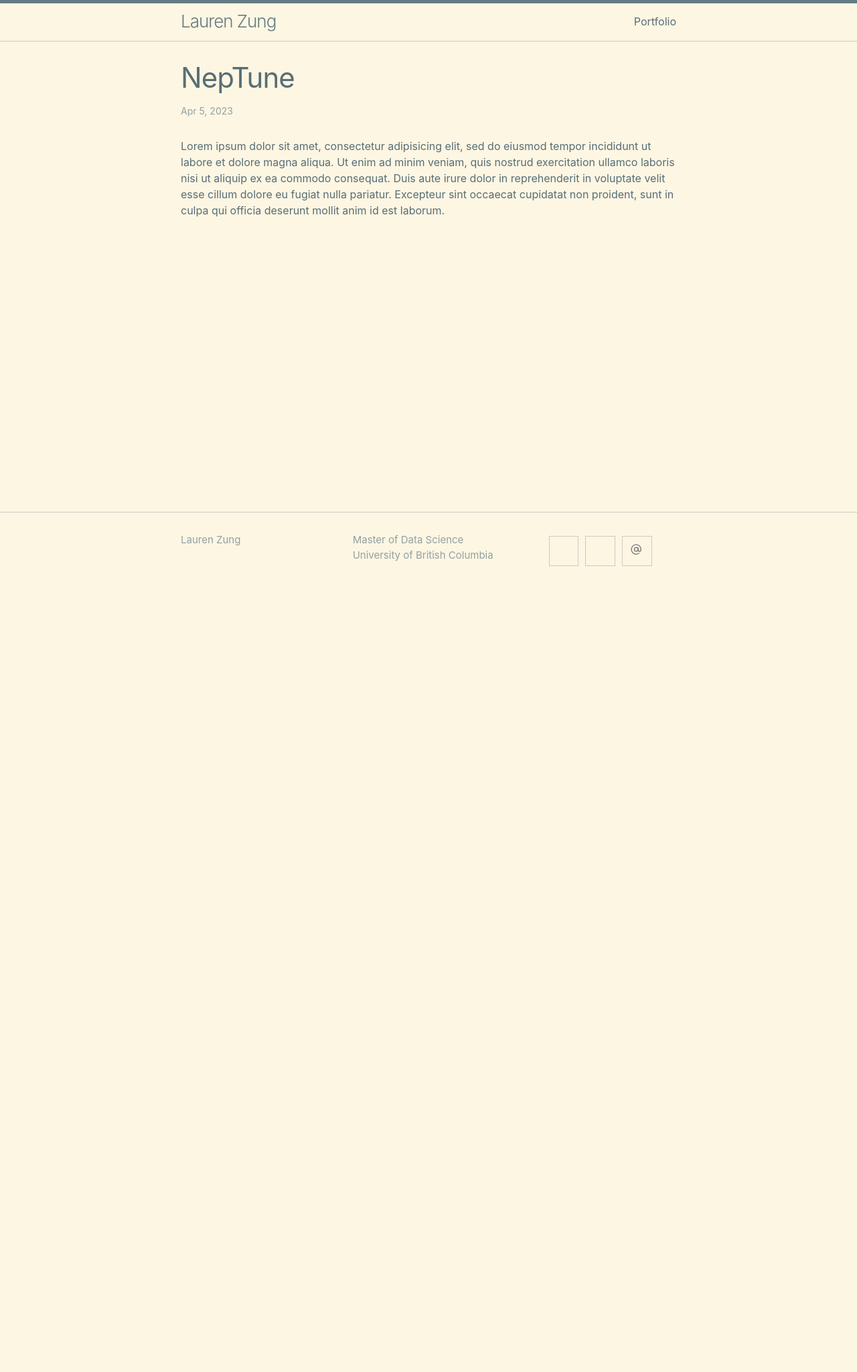
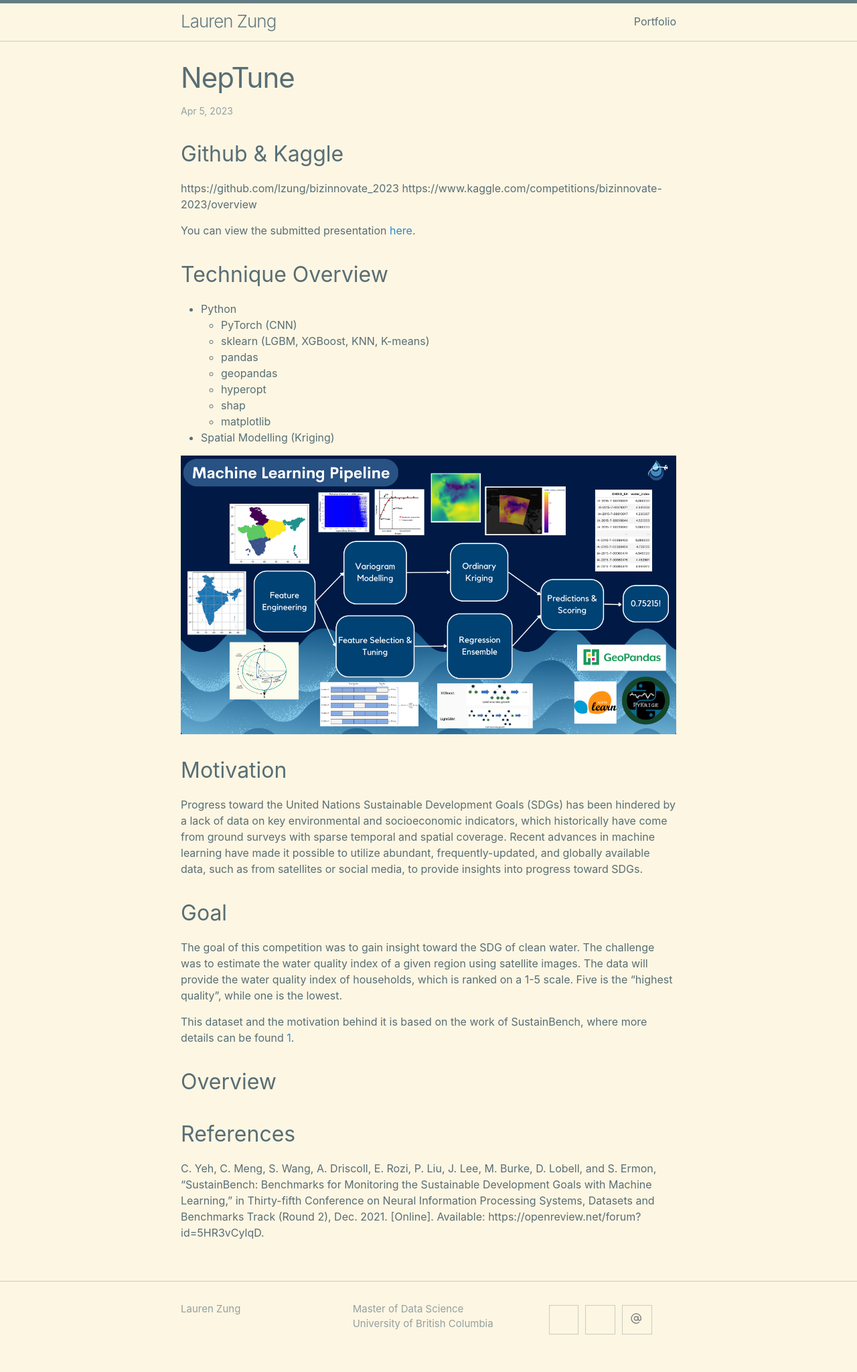
Before and after one commit to lzung/lzung.github.io, a Jekyll site: the page built from _posts/2023-04-05-water-quality.md, in a window 1280 px wide. Shown: the whole page at 67% size. Built offline with Jekyll 4.4.1, drawn with Linux system fonts in a browser that asks for light colours; before the commit the page ends 900 px from its top, so only the background shows below that.

Commit message:
upload post images

```diff
--- a/_layouts/portfolio.html
+++ b/_layouts/portfolio.html
@@ -25,7 +25,10 @@
       {%- assign date_format = site.minima.date_format | default: "%b %-d, %Y" -%}
       {%- for post in posts -%}
       <li>
-        <span class="post-meta">{{ post.date | date: date_format }}</span>
+        {%- if post.image -%}
+          <img src="{{- post.image | relative_url -}}" alt="" class="blog-roll-image">
+        {%- endif -%}
+          <span class="post-meta">{{ post.date | date: date_format }}</span>
         <h3>
           <a class="post-link" href="{{ post.url | relative_url }}">
             {{ post.title }}
--- a/_posts/2023-04-05-water-quality.md
+++ b/_posts/2023-04-05-water-quality.md
@@ -2,6 +2,42 @@
 layout: post
 title: "NepTune"
 subtitle: "Predicting water quality across households in India"
+image: "/images/bizinnovate.png"
 ---
 
-Lorem ipsum dolor sit amet, consectetur adipisicing elit, sed do eiusmod tempor incididunt ut labore et dolore magna aliqua. Ut enim ad minim veniam, quis nostrud exercitation ullamco laboris nisi ut aliquip ex ea commodo consequat. Duis aute irure dolor in reprehenderit in voluptate velit esse cillum dolore eu fugiat nulla pariatur. Excepteur sint occaecat cupidatat non proident, sunt in culpa qui officia deserunt mollit anim id est laborum.
+## Github & Kaggle
+https://github.com/lzung/bizinnovate_2023
+https://www.kaggle.com/competitions/bizinnovate-2023/overview
+
+You can view the submitted presentation [here](https://drive.google.com/file/d/1m1cFU4MLSvqx4EJpYStJ7zTyobb8C_YR/view).
+
+## Technique Overview
+- Python
+    - PyTorch (CNN)
+    - sklearn (LGBM, XGBoost, KNN, K-means)
+    - pandas
+    - geopandas
+    - hyperopt
+    - shap
+    - matplotlib
+- Spatial Modelling (Kriging)
+
+![Pipeline](/images/bizinnovate_pipe.png)
+
+## Motivation
+
+Progress toward the United Nations Sustainable Development Goals (SDGs) has been hindered by a lack of data on key environmental and socioeconomic indicators, which historically have come from ground surveys with sparse temporal and spatial coverage. Recent advances in machine learning have made it possible to utilize abundant, frequently-updated, and globally available data, such as from satellites or social media, to provide insights into progress toward SDGs.
+
+## Goal
+
+The goal of this competition was to gain insight toward the SDG of clean water. The challenge was to estimate the water quality index of a given region using satellite images. The data will provide the water quality index of households, which is ranked on a 1-5 scale. Five is the “highest quality”, while one is the lowest.
+
+This dataset and the motivation behind it is based on the work of SustainBench, where more details can be found [1](#references).
+
+## Overview
+
+
+
+## References
+
+C. Yeh, C. Meng, S. Wang, A. Driscoll, E. Rozi, P. Liu, J. Lee, M. Burke, D. Lobell, and S. Ermon, “SustainBench: Benchmarks for Monitoring the Sustainable Development Goals with Machine Learning,” in Thirty-fifth Conference on Neural Information Processing Systems, Datasets and Benchmarks Track (Round 2), Dec. 2021. [Online]. Available: https://openreview.net/forum?id=5HR3vCylqD.
--- a/_sass/minima/_layout.scss
+++ b/_sass/minima/_layout.scss
@@ -339,3 +339,11 @@
       width: calc(50% - (#{$spacing-unit} / 2));
     }
   }
+
+  .blog-roll-image {
+    width: 75px;
+    height: 75px;
+    object-fit: cover;
+    float: left;
+    margin-left: 1em;
+  }
```
Also changed, not shown: _posts/2023-06-28-cleansat.md (+8 -5 lines), images/bizinnovate.png (added), images/bizinnovate_pipe.png (added), 1 other file.
